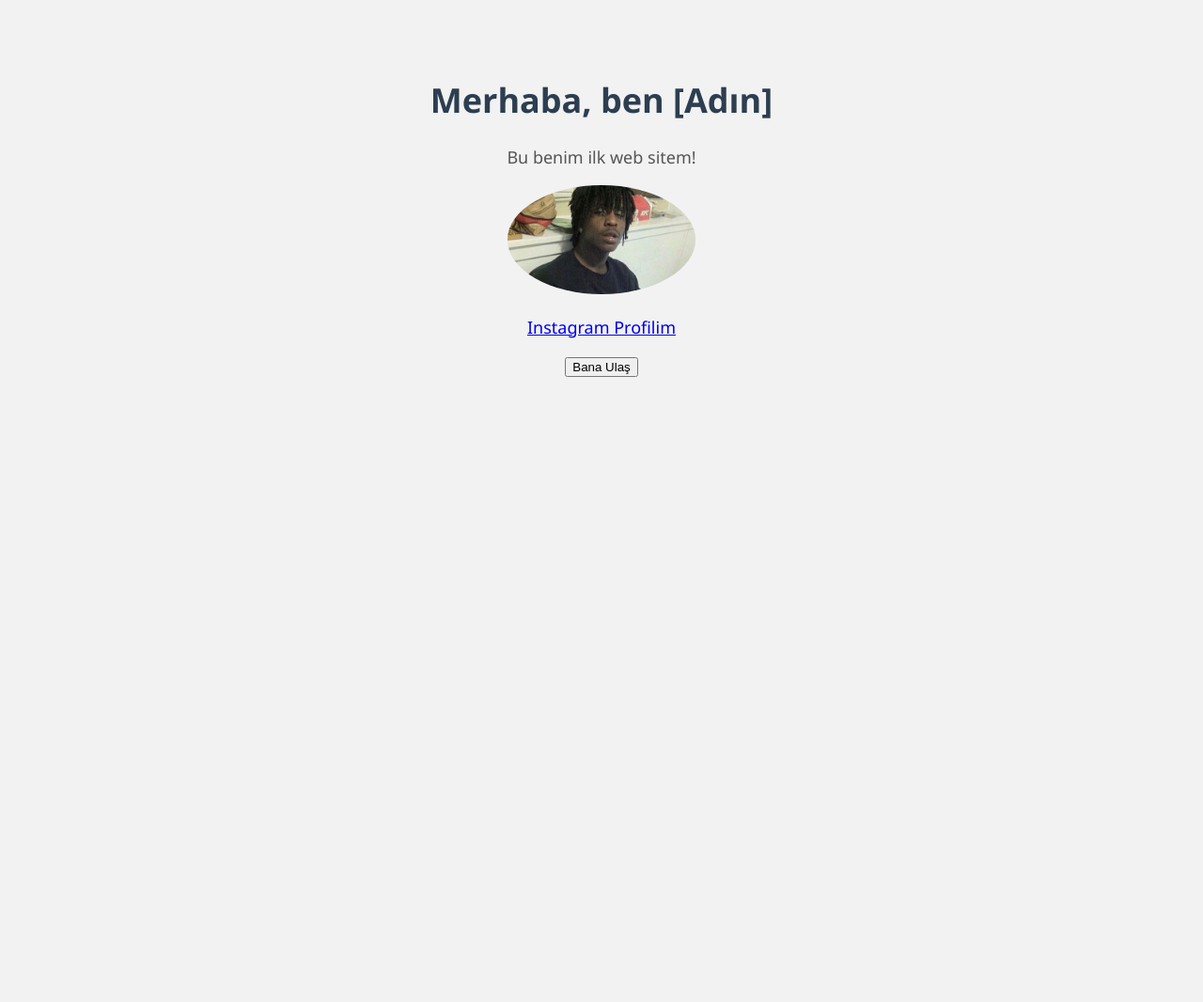
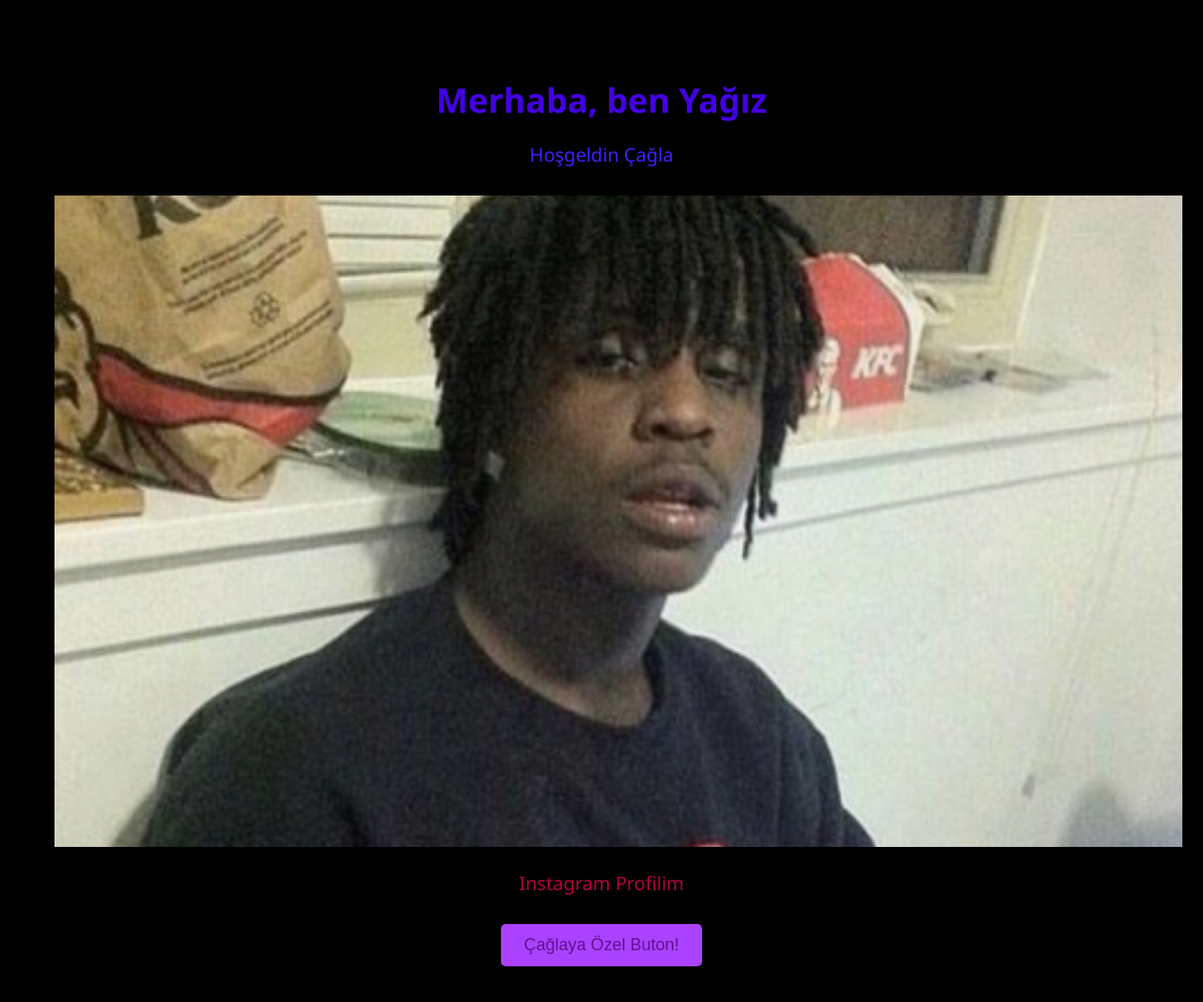
Before and after one commit to yagizfreeze/web-sitem, a plain HTML site: page index.html in a window 1280 px wide. Shown: the whole page at 94% size. Before the commit the page ends 800 px from the top, so only its background shows below. Drawn offline with Linux system fonts and the light colour scheme.

Commit message:
Add files via upload

```diff
--- a/index.html
+++ b/index.html
@@ -2,19 +2,22 @@
 <html lang="tr">
 <head>
   <meta charset="UTF-8">
-  <title>Benim Web Sitem</title>
+  <title>Web Siteme Hoşeldin!</title>
   <link rel="stylesheet" href="style.css">
 </head>
 <body>
-  <h1>Merhaba, ben [Adın]</h1>
-  <p>Bu benim ilk web sitem!</p>
+
+  <h1>Merhaba, ben Yağız</h1>
+  <p>Hoşgeldin Çağla</p>
+
+  <img src="profil.jpg" alt="Benim Fotoğrafım" width="1200" style="border-radius: 1em%;">
+
+  <p>
+    <a href="https://instagram.com/yagizfreezex" target="_blank">Instagram Profilim</a>
+  </p>
+
+  <!-- 🔥 BUTON ARTIK CLASS'A SAHİP -->
+  <button class="iletisim-btn" onclick="alert('askim ben senı çok seviyom ❤️')">Çağlaya Özel Buton!</button>
+
 </body>
 </html>
-
-<img src="profil.jpg" alt="Benim Fotoğrafım" width="200" style="border-radius: 50%;">
-
-<p>
-  <a href="https://instagram.com/yagizfreezex" target="_blank">Instagram Profilim</a>
-</p>
-
-<button onclick="alert('Bana ulaştığın için teşekkür ederim!')">Bana Ulaş</button>
--- a/style.css
+++ b/style.css
@@ -1,16 +1,47 @@
+/* Genel sayfa ayarları */
 body {
-  background-color: #f2f2f2;
+  background-color: #000000; /* Siyah arka plan */
   font-family: 'Segoe UI', Tahoma, Geneva, Verdana, sans-serif;
+  color: #401fff;
   text-align: center;
   padding: 50px;
 }
 
+/* Başlık stili */
 h1 {
-  color: #2c3e50;
+  color: #4400e4;
   font-size: 36px;
+  margin-bottom: 20px;
 }
 
+/* Paragraf stili */
 p {
+  font-size: 20px;
+  margin-bottom: 30px;
+}
+
+/* Bağlantı rengi */
+a {
+  color: #b6003d;
+  text-decoration: none;
+}
+a:hover {
+  text-decoration: underline;
+}
+
+/* 🔥 Buton stili */
+.iletisim-btn {
+  background-color: #aa42ff; /* Açık sarı */
+  color: #49006bc0; /* Kırmızı yazı */
   font-size: 18px;
-  color: #555;
+  padding: 12px 24px;
+  border: none;
+  border-radius: 5px;
+  cursor: pointer;
+  transition: background-color 0.3s ease;
 }
+
+/* 🔥 Hover (üzerine gelince) efekti */
+.iletisim-btn:hover {
+  background-color: #2d00ce; /* Daha koyu sarı */
+}
```
